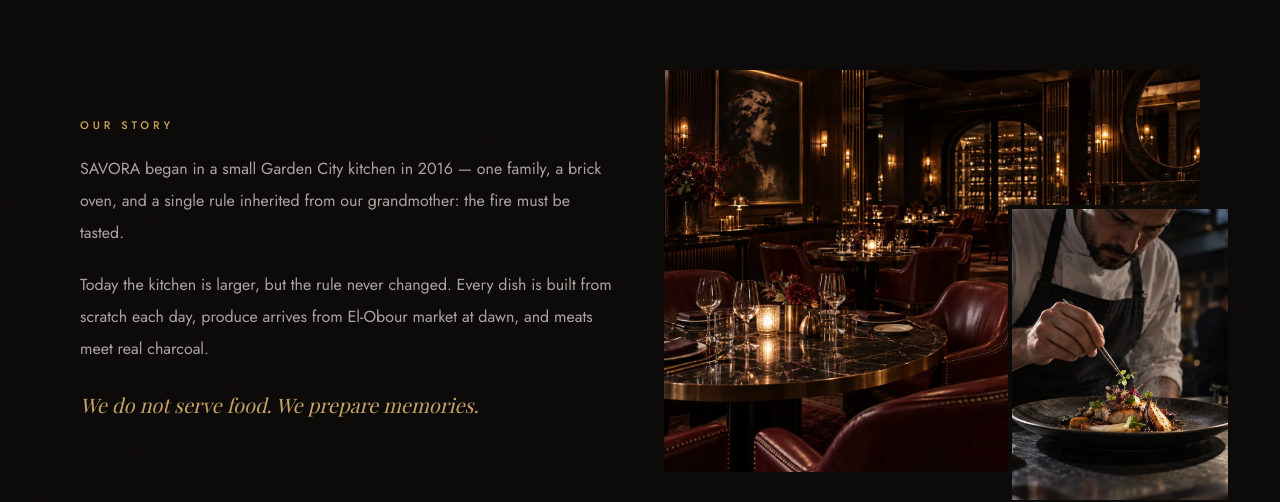
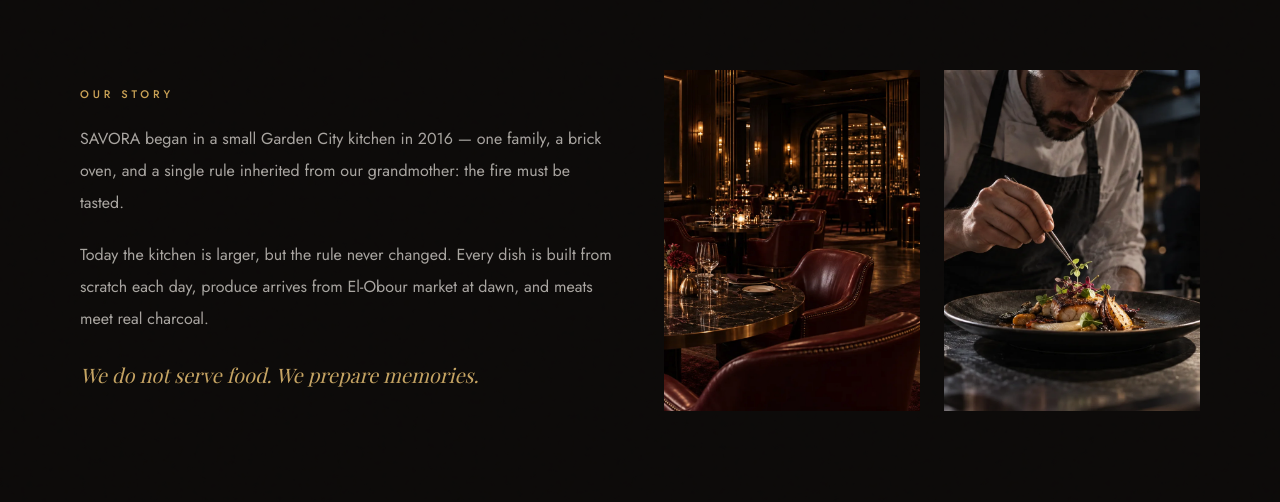
Before and after one commit to mariamibrahim2072006-blip/savora, a React (Vite) app in the folder client/: page /about in a window 1280 px wide. Shown: the part 450-952 px from the top of the page. Built offline with nearby package versions, Linux system fonts and the light colour scheme; no server answers; a web font is replaced by a local one.

Commit message:
Update About.tsx

```diff
--- a/client/src/pages/About.tsx
+++ b/client/src/pages/About.tsx
@@ -36,9 +36,9 @@ export default function About() {
           <p className="eyebrow">{t('sections.story')}</p>
           {story.map((p, i) => <p key={i} className={`text-cream-50/65 leading-loose mt-5 ${i === 2 ? 'font-display italic text-xl text-gold-300/90' : ''}`}>{p}</p>)}
         </motion.div>
-        <motion.div initial={{ opacity: 0, scale: 0.96 }} whileInView={{ opacity: 1, scale: 1 }} viewport={{ once: true }} transition={{ duration: 0.9 }} className="relative">
-          <img src="/images/site/story-interior.webp" alt="" className="w-full aspect-[4/3] object-cover img-dark" />
-          <img src="/images/site/story-chef.webp" alt="" className="absolute -bottom-8 -end-4 md:-end-8 w-40 md:w-56 aspect-[3/4] object-cover border-4 border-ink-950 img-dark" />
+        <motion.div initial={{ opacity: 0, scale: 0.96 }} whileInView={{ opacity: 1, scale: 1 }} viewport={{ once: true }} transition={{ duration: 0.9 }} className="grid grid-cols-2 gap-4 md:gap-6">
+          <img src="/images/site/story-interior.webp" alt="" className="w-full aspect-[3/4] object-cover img-dark" />
+          <img src="/images/site/story-chef.webp" alt="" className="w-full aspect-[3/4] object-cover img-dark" />
         </motion.div>
       </div>
 
```
